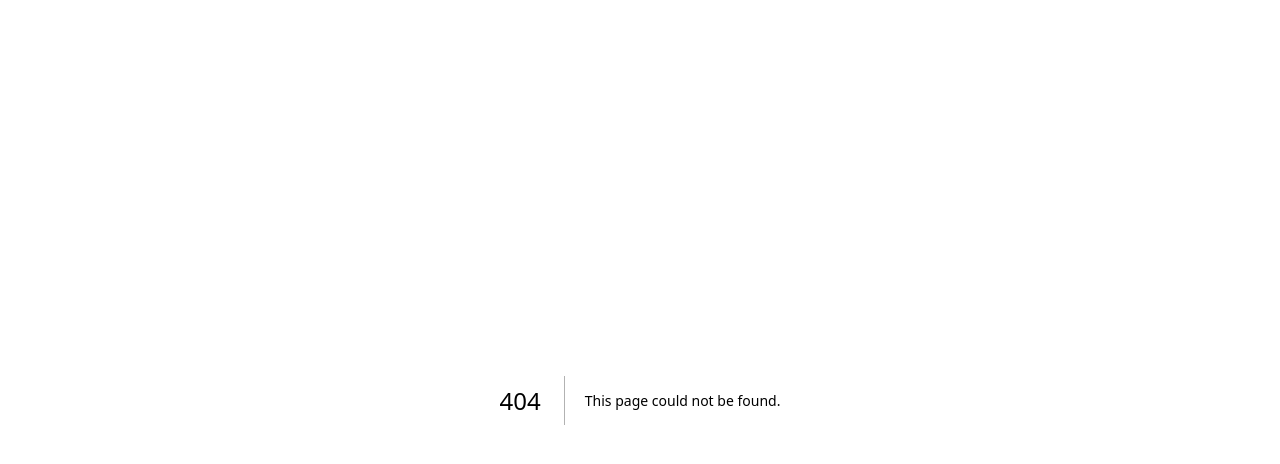
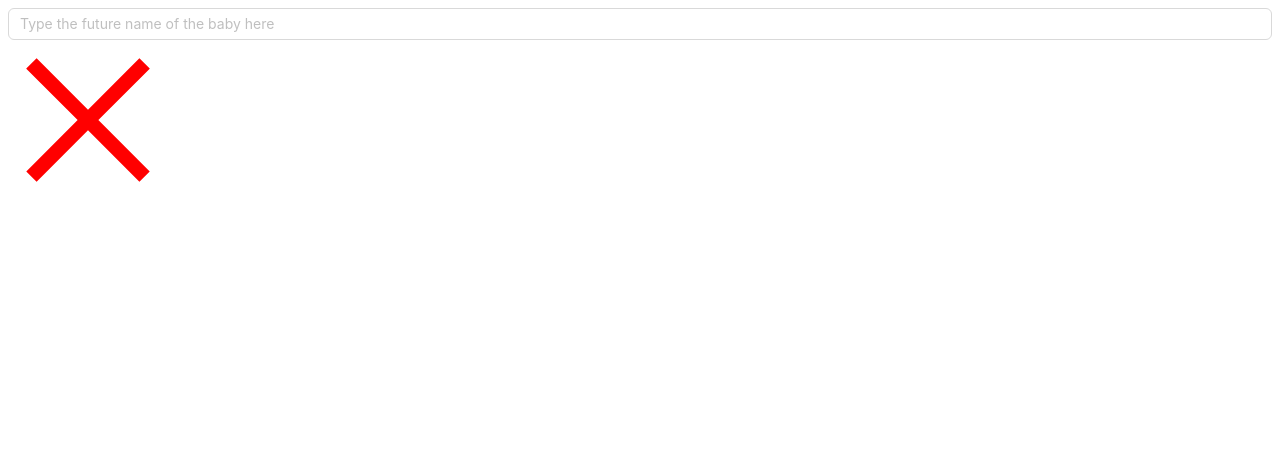
Before and after one commit to 0k1745/roadmap, a Next.js app in the folder app/home/: page /baby in a window 1280 px wide. Before the commit this address had no page. Shown: the top 464 px of the page. Built offline with nearby package versions, Linux system fonts and the light colour scheme.

Commit message:
feat(baby): guess it

```diff
--- a/app/home/package.json
+++ b/app/home/package.json
@@ -10,6 +10,8 @@
   },
   "dependencies": {
     "antd": "^5.15.3",
+    "bcryptjs": "^2.4.3",
+    "js-sha3": "^0.9.3",
     "next": "14.1.4",
     "react": "^18",
     "react-dom": "^18"
--- /dev/null
+++ b/app/home/src/app/baby/page.tsx
@@ -0,0 +1,45 @@
+"use client";
+
+
+import {Input} from "antd";
+import {useState} from "react";
+import {sha3_512} from 'js-sha3';
+import {CheckOutlined, CloseOutlined} from "@ant-design/icons";
+
+const Baby = () => {
+    const [result, setResult] = useState({state: false});
+
+    function testValue(name: string) {
+        // Step 1: Bcrypt hashing
+        console.log("FIRE");
+        // const saltRounds: number = 16; // You can adjust the number of salt rounds as per your requirement
+        // const hashedBcrypt: string = bcrypt.hashSync(name, saltRounds);
+
+        const hashedSha3: string = sha3_512(name); // Using SHA3-256 here, you can choose other variants if needed
+        const encodedBabyName = "e93e5cf6c3ae48ce285a520e62d9a4f66090926e1e0496e5a37801b07a398969c81863e31c99064e5e71b12ffcbdf7e872a74ccac9d00de71d303529c759178b";
+        console.log(`test: ${hashedSha3 === encodedBabyName}`);
+
+        if (encodedBabyName === hashedSha3) {
+            setResult({state: true})
+        } else {
+            setResult({state: false})
+        }
+
+    }
+
+    function getElement() {
+        if (result.state) {
+            return <CheckOutlined style={{fontSize: '160px', color: "green"}}/>
+        }
+        return <CloseOutlined style={{fontSize: '160px', color: "red"}}/>
+    }
+
+    return <>
+
+        <Input placeholder="Type the future name of the baby here"
+               onChange={(e) => testValue(e.target.value)}
+        />
+        {getElement()}
+    </>
+}
+export default Baby;
```
